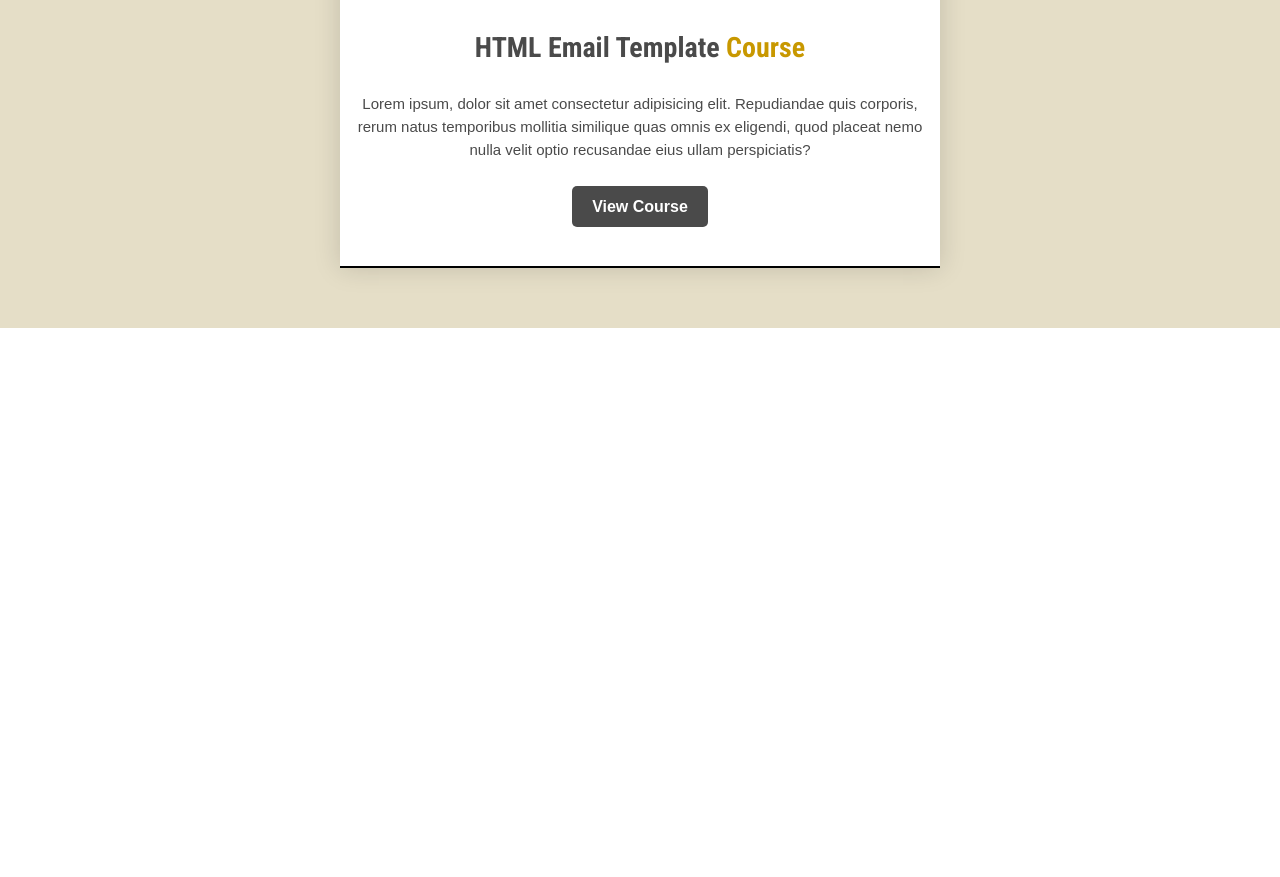
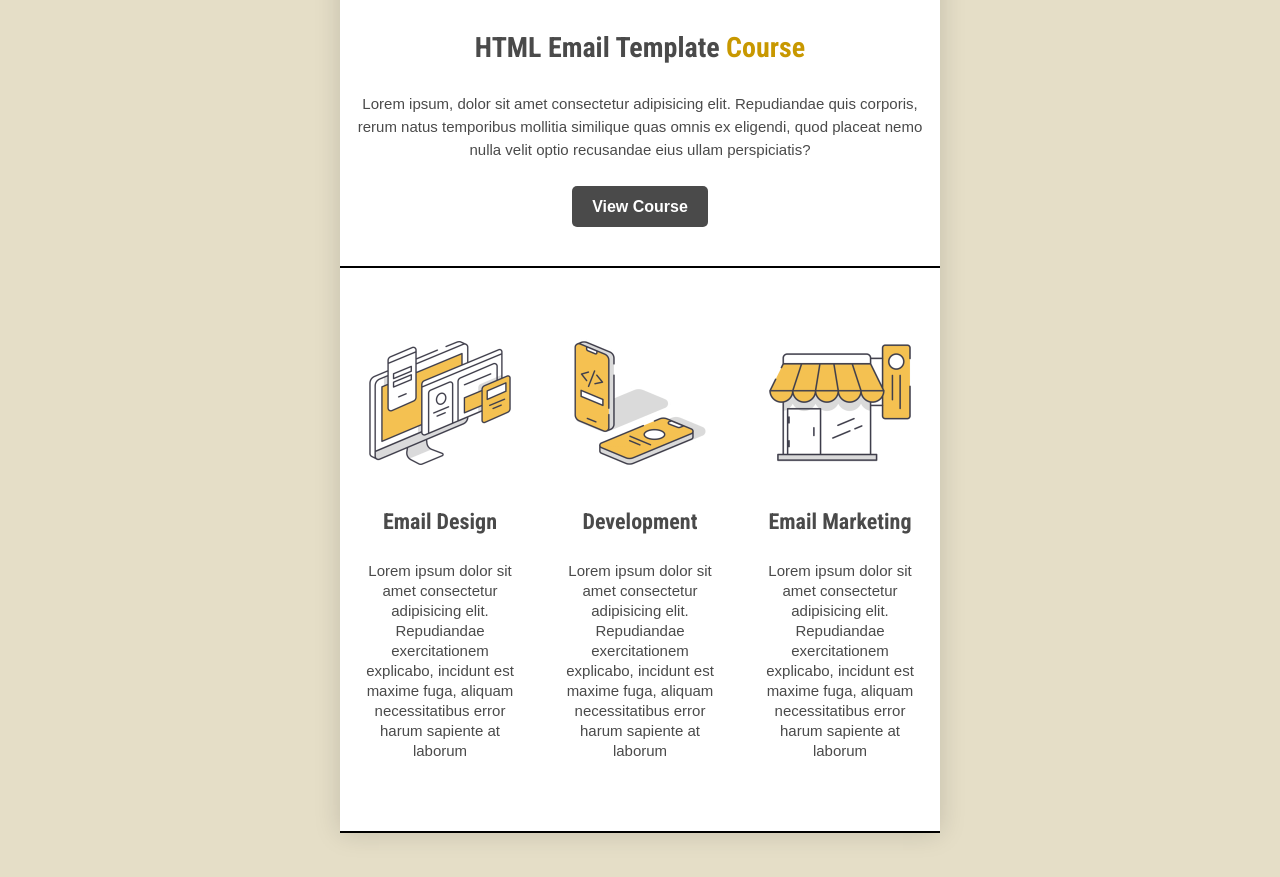
Before and after one commit to MateoCapx/Real_Estate_Email_Template, a plain HTML site: page index.html in a window 1280 px wide. Shown: the part 513-1390 px from the top of the page. Before the commit the page ends 841 px from the top, so only its background shows below. Drawn offline with Linux system fonts and the light colour scheme.

Commit message:
finished three coloumn layout

```diff
--- a/index.html
+++ b/index.html
@@ -70,13 +70,38 @@
 			font-family: 'Roboto Condensed', sans-serif;
 			font-size: 28px;
 		}
-		.button{
+
+		.button {
 			background-color: #4a4a4a;
 			color: white;
 			text-decoration: none;
 			padding: 12px 20px;
 			font-weight: bold;
 			border-radius: 5px;
+		}
+		h4 {
+			font-family: 'Roboto Condensed', sans-serif;
+			font-size: 22px;
+		}
+		.three-columns{
+		font-size: 0;
+		padding: 35px 0 20px;
+
+		}
+		.three-columns .column{
+			width: 100%;
+			max-width: 200px;
+			display: inline-block; /* position tables next to each other as block elements*/
+			vertical-align: top;
+
+		}
+		.three-columns .padding{
+			padding: 25px;
+
+		}
+		.three-columns .content{
+			 line-height: 20px;
+			font-size: 15px;
 		}
 	</style>
 </head>
@@ -188,8 +213,112 @@ tbody = Table Body
 			</tr>
 
 			<!-- THREE COLUMN SECTION -->
+			<tr>
+				<td>
+					<table width="100%">
+
+						<tr>
+							<td class="three-columns">
+
+
+								<table class="column">
+									<tr>
+										<td class="padding">
+
+											<table class="content">
+												<tr>
+													<td>
+														<a href="#"><img src="img/design.png" alt="" width="150px"></a>
+													</td>
+												</tr>
+
+												<tr>
+													<td style="padding: 5px 0 10px">
+														<h4> Email Design</h4>
+														<p>
+															Lorem ipsum dolor sit amet consectetur adipisicing elit. Repudiandae exercitationem explicabo,
+															incidunt est maxime fuga, aliquam necessitatibus error harum sapiente at laborum
+
+														</p>
+													</td>
+												</tr>
+
+											</table>
+
+										</td>
+									</tr>
+								</table>
+
+
+								<table class="column">
+									<tr>
+										<td class="padding">
+
+											<table class="content">
+												<tr>
+													<td>
+														<a href="#"><img src="img/development.png" alt="" width="150px"></a>
+													</td>
+												</tr>
+
+												<tr>
+													<td style="padding: 5px 0 10px">
+														<h4> Development</h4>
+														<p>
+															Lorem ipsum dolor sit amet consectetur adipisicing elit. Repudiandae exercitationem explicabo,
+															incidunt est maxime fuga, aliquam necessitatibus error harum sapiente at laborum
+
+														</p>
+													</td>
+												</tr>
+
+											</table>
+
+										</td>
+									</tr>
+								</table>
+
+
+								<table class="column">
+									<tr>
+										<td class="padding">
+
+											<table class="content">
+												<tr>
+													<td>
+														<a href="#"><img src="img/marketing.png" alt="" width="150px"></a>
+													</td>
+												</tr>
+
+												<tr>
+													<td style="padding: 5px 0 10px">
+														<h4>Email Marketing</h4>
+														<p>
+															Lorem ipsum dolor sit amet consectetur adipisicing elit. Repudiandae exercitationem explicabo,
+															incidunt est maxime fuga, aliquam necessitatibus error harum sapiente at laborum
+
+														</p>
+													</td>
+												</tr>
+
+											</table>
+
+										</td>
+									</tr>
+								</table>
+							</td>
+						</tr>
+
+					</table>
+				</td>
+			</tr>
+
 
 			<!-- BORDER -->
+
+			<tr>
+				<td height="2" style="background-color: black;"> </td>
+			</tr>
 
 			<!-- TWO COLUMN SECTION -->
 
```
